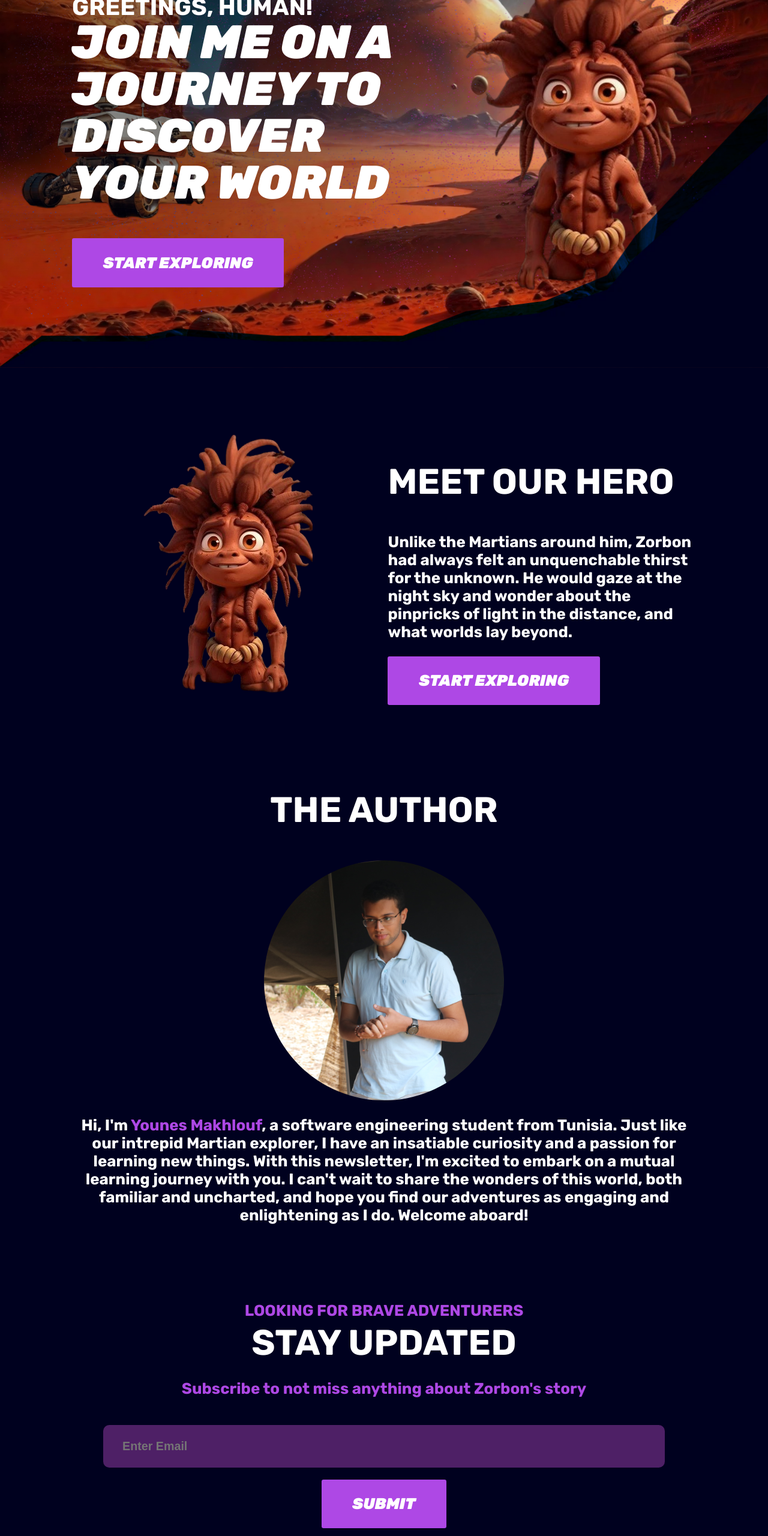
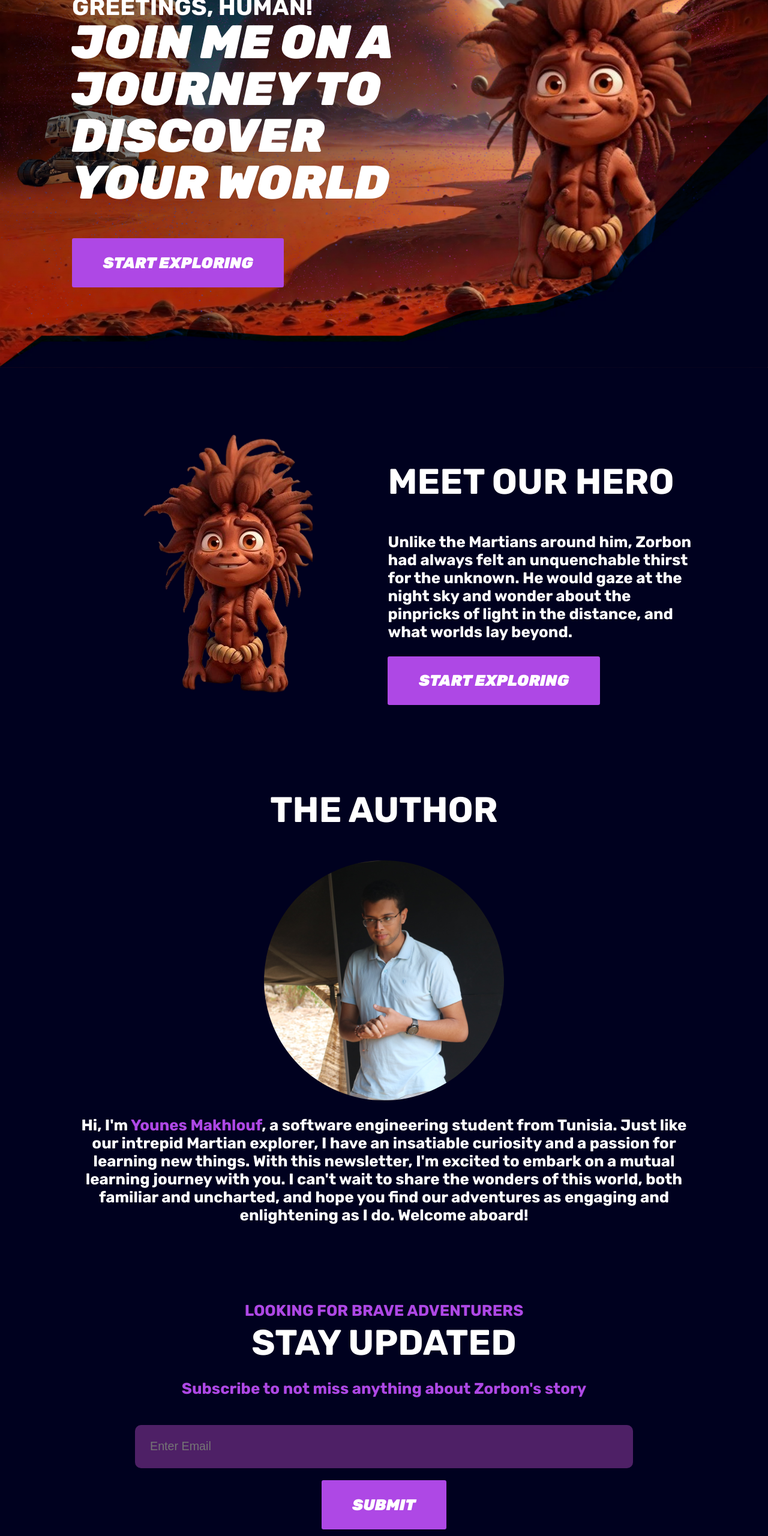
Before and after one commit to YounesMakhlouf/Man-from-Mars, a website: page index.html in a window 1280 px wide. Shown: the part 220-2780 px from the top of the page at 60% size. Drawn offline with Linux system fonts and the light colour scheme.

Commit message:
Fixed input for small screens

```diff
--- a/style.css
+++ b/style.css
@@ -94,11 +94,11 @@ h2 {
 }
 
 .parallax__rover {
-    --parallax-speed: 15;
+    --parallax-speed: 30;
 
-    max-width: 30%;
+    max-width: min(30%, 300px);
     position: absolute;
-    bottom: 200px;
+    bottom: 30%;
     left: 0;
     z-index: 3;
 }
@@ -106,7 +106,7 @@ h2 {
 .parallax__martian {
     --parallax-speed: 10;
 
-    max-width: 30%;
+    max-width: min(50%, 400px);
     position: absolute;
     bottom: 10%;
     right: 10%;
@@ -253,11 +253,9 @@ input {
     border-radius: 10px;
     color: hsl(279, 75%, 59%);
     font-size: var(--step-0);
-    font-weight: 700;
-    height: auto;
-    line-height: 100%;
-    padding: 24px 72px 24px 32px;
+    padding: 1.25em;
     width: 80%;
+    max-width: 75%;
     margin-block: 1em;
 }
 
```
